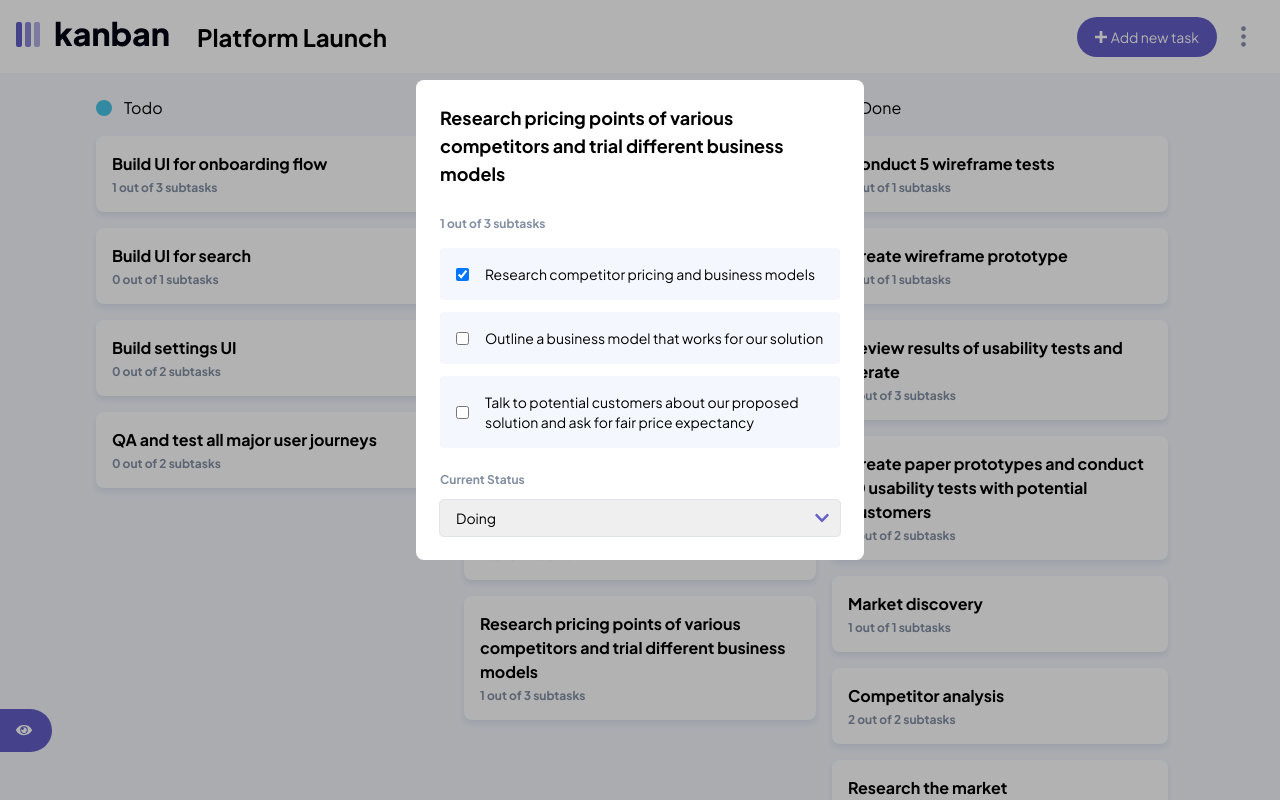
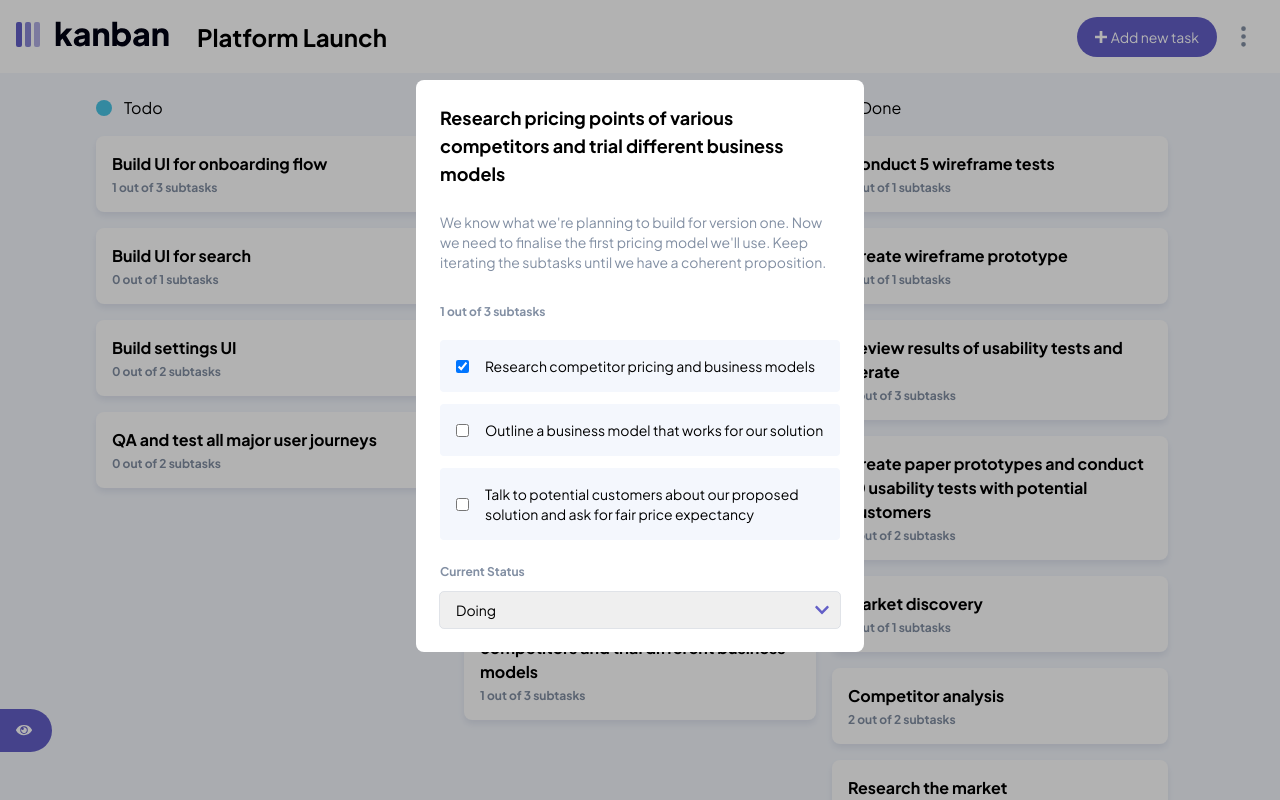
Before and after one commit to Dmitriy24S/task-management-app, a Next.js app: page / in a window 1280 px wide. Both pictures are taken after a click on the element 639 px from the left and 658 px from the top of the page. Built offline with nearby package versions, Linux system fonts and the light colour scheme.

Commit message:
feat: add show task description in task modal, add board column code comment (explanation for spacing)

```diff
--- a/src/components/Board/BoardColumn.tsx
+++ b/src/components/Board/BoardColumn.tsx
@@ -15,6 +15,7 @@ const BoardColumn = ({ children, index, selectedBoard }: Props) => {
     <section
       className={`flex w-[22rem] flex-col gap-4 ${
         index === selectedBoard.columns.length - 1 ? "pr-4" : ""
+        // spacing to right of main board for view with x-overflow scroll
       }`}
     >
       {children}
--- a/src/components/SubtasksModal.tsx
+++ b/src/components/SubtasksModal.tsx
@@ -27,8 +27,11 @@ const SubtasksModal = ({
     selectedTask && (
       <Modal isOpen={isSubtasksOpen} setIsOpen={setIsSubtasksOpen}>
         <h1 className="text-lg font-bold">{selectedTask.title}</h1>
+        <p className="text-sm text-medium-grey">
+          {selectedTask.description ? selectedTask.description : "No description"}
+        </p>
         <div>
-          <p className="mt-1 pb-4 text-xs font-bold text-[#828fa3]">
+          <p className="mt-1 pb-4 text-xs font-bold leading-6 text-[#828fa3]">
             {`${
               selectedTask?.subtasks.filter((item: BoardSubTasks) => item.isCompleted).length
             } out of
```
